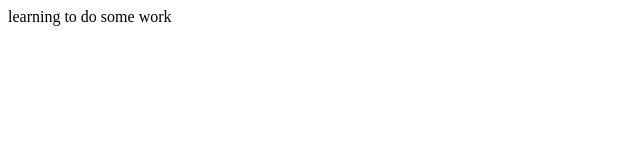
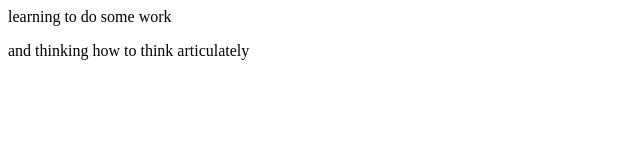
Before and after one commit to Hunain742/python1, a plain HTML site: page index.html in a window 1280 px wide. Shown: the whole page, without its empty margins (0-640 px from the left). Drawn offline with Linux system fonts and the light colour scheme.

Commit message:
add para

```diff
--- a/index.html
+++ b/index.html
@@ -1 +1,2 @@
 <p>learning to do some work</p>
+<p>and thinking how to think articulately</p>
```
